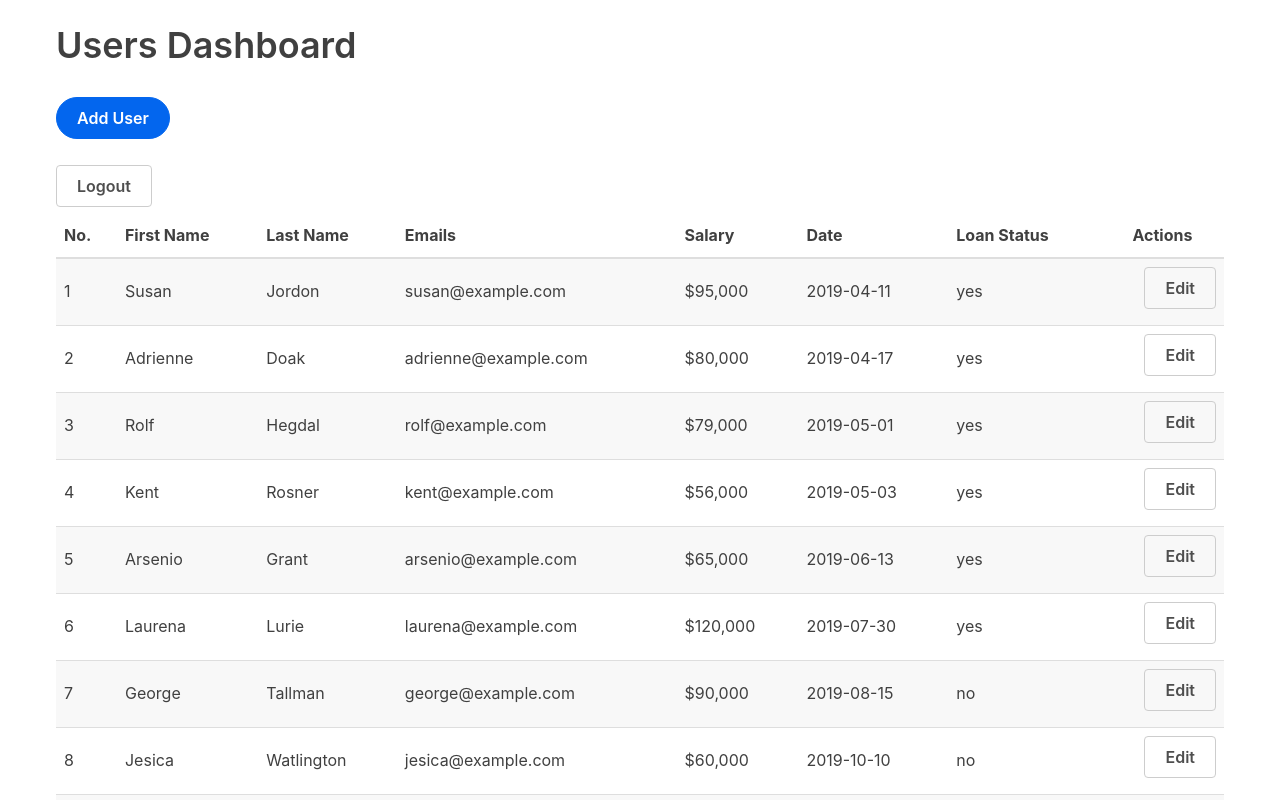
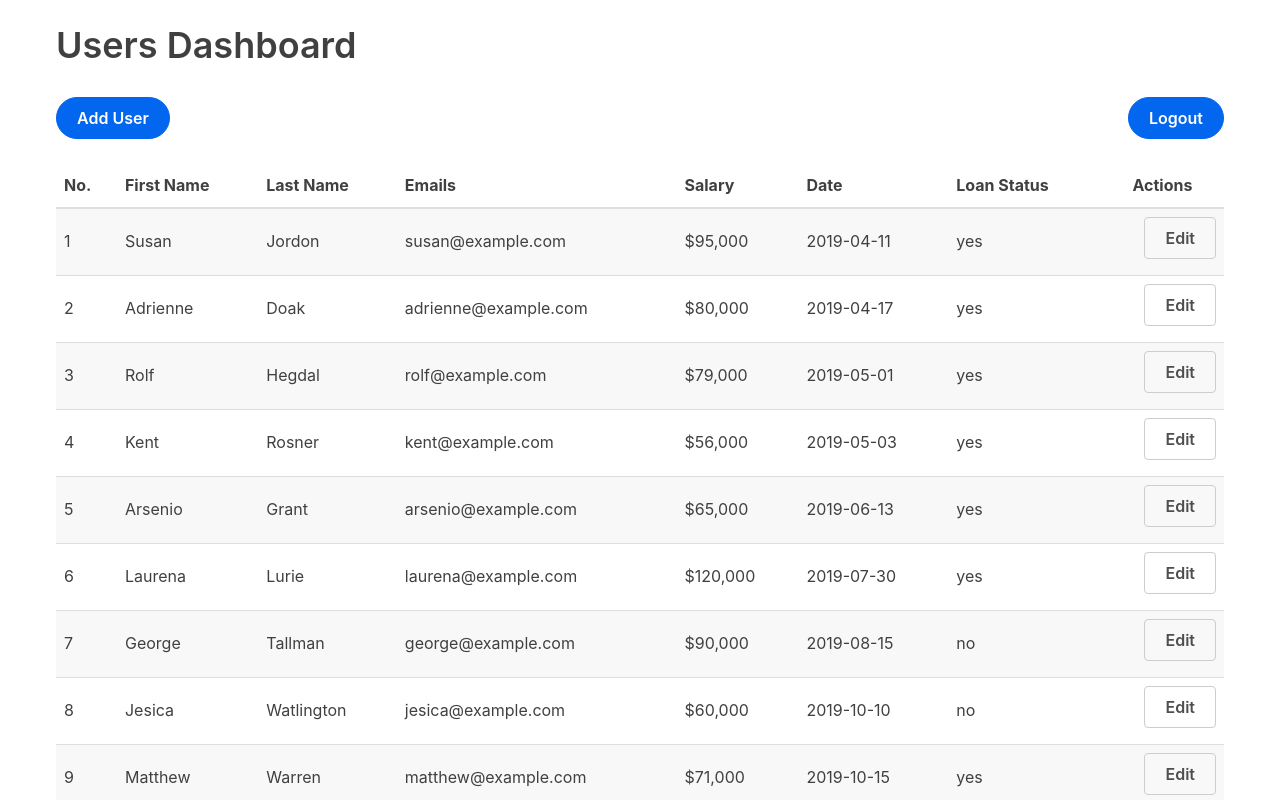
Before and after one commit to soni-H/LoanApprover, a React (Create React App) app in the folder statics/loan-approval-system/: page /dashboard in a window 1280 px wide. Shown: the top 800 px of the page. Built offline with nearby package versions, Linux system fonts and the light colour scheme.

Commit message:
Frontent updated

```diff
--- a/statics/loan-approval-system/src/App.js
+++ b/statics/loan-approval-system/src/App.js
@@ -8,7 +8,7 @@ function App() {
   <BrowserRouter>
     <Routes>
       <Route path="/" element={<Login />} />
-     <Route path="/dashboard" element={<Dashboard auth={false}/>} />
+     <Route path="/dashboard" element={<Dashboard/>} />
      <Route path="*" element={<h1>Error 404 Page not found !!</h1>} />
     </Routes>
   </BrowserRouter>
--- a/statics/loan-approval-system/src/Components/Dashboard/Header.js
+++ b/statics/loan-approval-system/src/Components/Dashboard/Header.js
@@ -1,11 +1,20 @@
 import React from 'react'
+import { useNavigate } from 'react-router-dom'
 
 function Header({ setIsAdding }) {
+  const navigate = useNavigate()
+  const handleLogout = () => {
+    console.log("Logout Clicked");
+    navigate('/')
+  }
   return (
     <header>
         <h1>Users Dashboard</h1>
         <div style={{ marginTop: '30px', marginBottom: '18px' }}>
         <button onClick={() => setIsAdding(true)} className='round-button'>Add User</button>
+        <div style={{float:'right'}}>
+        <button variant='contained' color='warning' size='large' className="round-button"  onClick={handleLogout} sx={{ mt: 8 }}>Logout</button>
+        </div>
         </div>
     </header>
   )
--- a/statics/loan-approval-system/src/Components/Dashboard/List.js
+++ b/statics/loan-approval-system/src/Components/Dashboard/List.js
@@ -1,20 +1,16 @@
 import React from 'react'
-import { useNavigate } from 'react-router-dom'
+
 function List({ users, handleEdit }) {
     const formatter = new Intl.NumberFormat('en-US', {
         style: 'currency',
         currency: 'USD',
         minimumFractionDigits: null
     });
-    const navigate = useNavigate()
 
-    const handleLogout = () => {
-      console.log("Logout Clicked");
-      navigate('/')
-    }
+
+
     return (
         <div className='contain-table'>
-            <button variant='contained' color='warning' size='large' className="button muted-button" onClick={handleLogout} sx={{ mt: 8 }}>Logout</button>
 
             <table className='striped-table'>
                 <thead>
--- a/statics/loan-approval-system/src/index.css
+++ b/statics/loan-approval-system/src/index.css
@@ -484,6 +484,9 @@ a:focus {
 mark {
   background: #ffeea8;
   padding: 0 0.2rem;
+}
+logout{
+  float: right;
 }
 
 blockquote {
```
